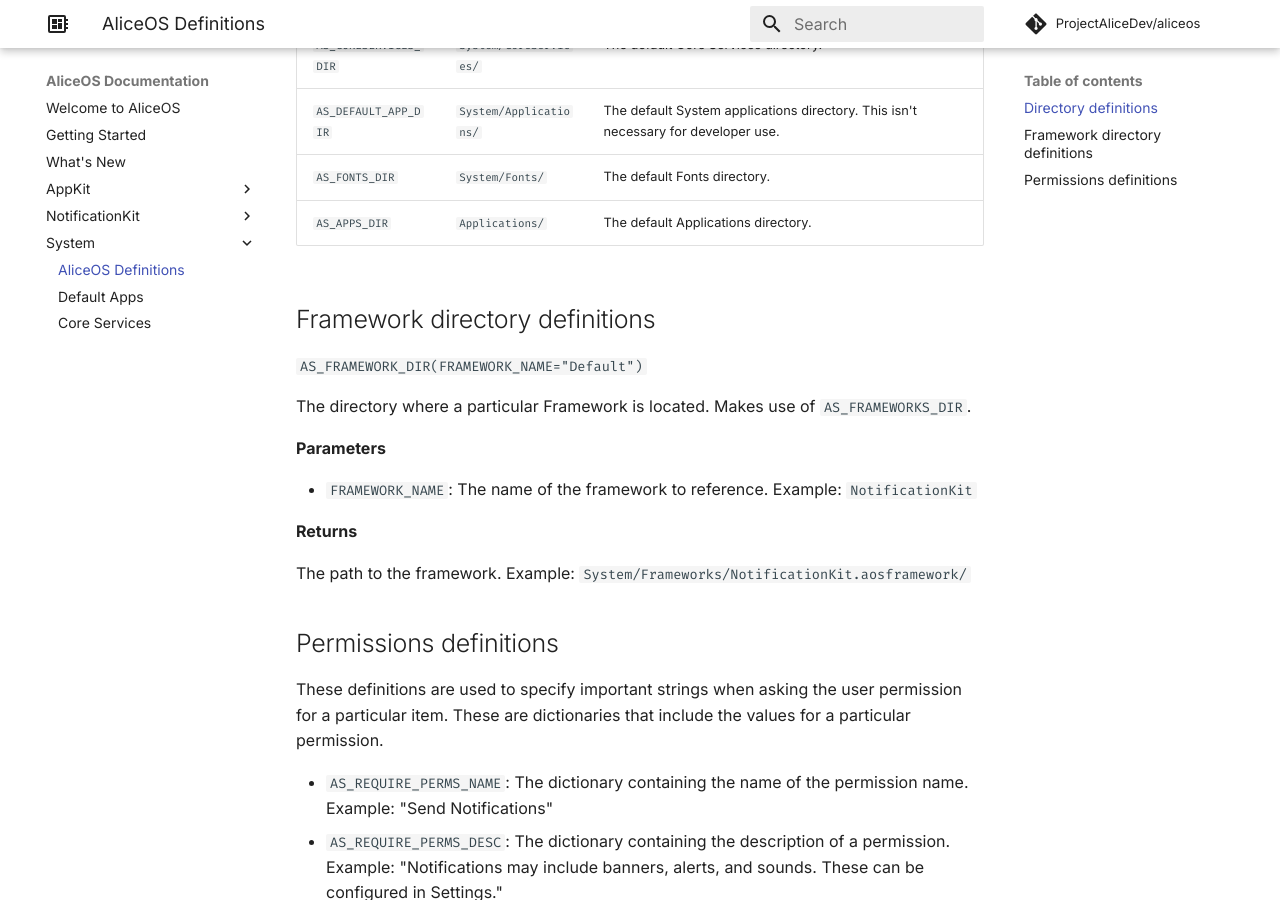
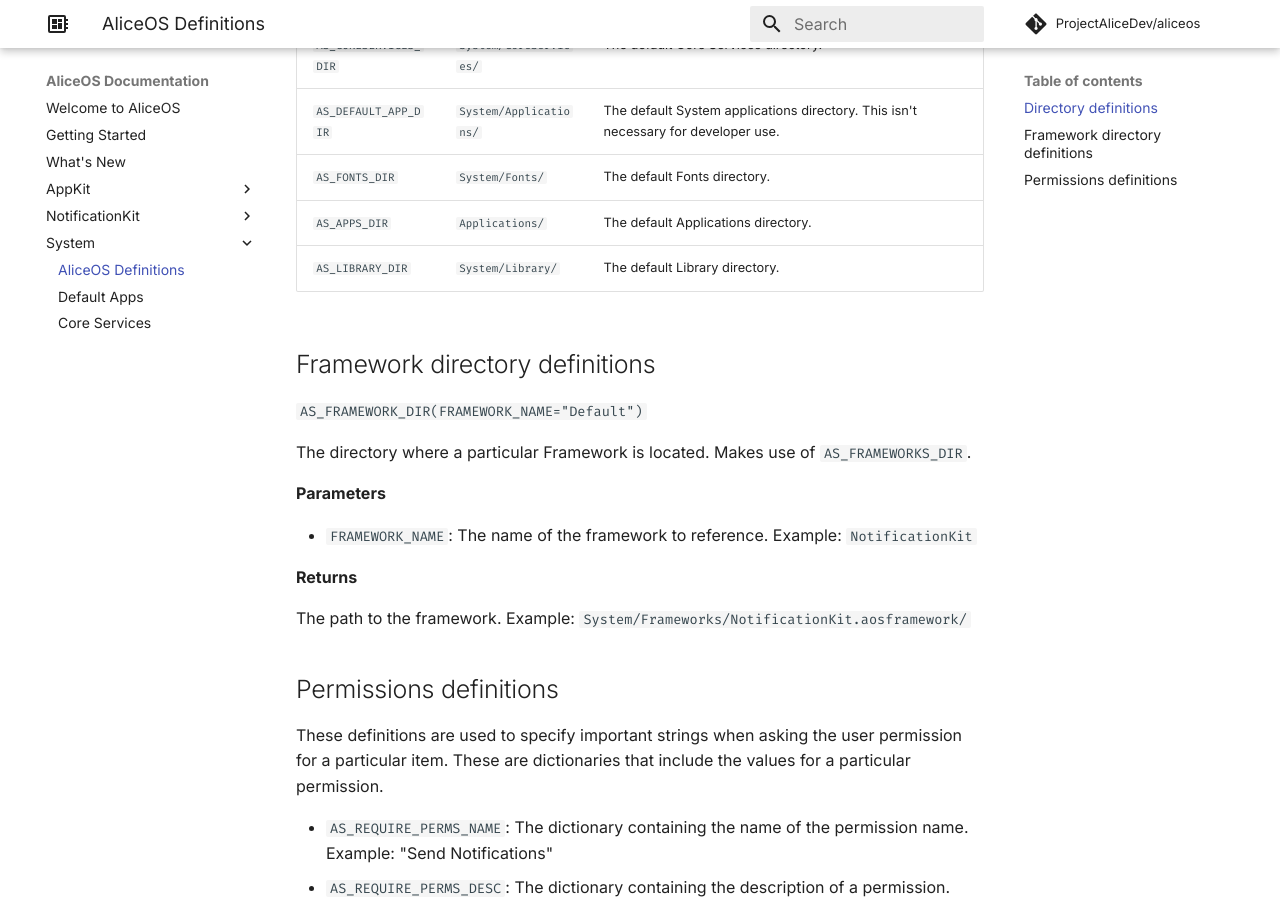
Before and after one commit to ProjectAliceDev/aliceos, an MkDocs documentation site: the page built from mkdocs/System/01-definitions.md, in a window 1280 px wide and 900 px high, scrolled down 482 px. Built offline with MkDocs 1.6.1 and Material for MkDocs 9.7.7, drawn with Linux system fonts in a browser that asks for light colours; some web fonts are replaced; comment, search, counter and statistics services are not loaded.

```diff
--- a/docs/System/01-definitions/index.html
+++ b/docs/System/01-definitions/index.html
@@ -594,6 +594,11 @@
 <td><code>Applications/</code></td>
 <td>The default Applications directory.</td>
 </tr>
+<tr>
+<td><code>AS_LIBRARY_DIR</code></td>
+<td><code>System/Library/</code></td>
+<td>The default Library directory.</td>
+</tr>
 </tbody>
 </table>
 <h2 id="framework-directory-definitions">Framework directory definitions<a class="headerlink" href="#framework-directory-definitions" title="Permanent link">&para;</a></h2>
--- a/mkdocs/System/01-definitions.md
+++ b/mkdocs/System/01-definitions.md
@@ -11,6 +11,7 @@
 | `AS_DEFAULT_APP_DIR` | `System/Applications/` | The default System applications directory. This isn't necessary for developer use. |
 | `AS_FONTS_DIR` | `System/Fonts/` | The default Fonts directory. |
 | `AS_APPS_DIR` | `Applications/` | The default Applications directory. |
+| `AS_LIBRARY_DIR` | `System/Library/` | The default Library directory. |
 
 ## Framework directory definitions
 
```
Also changed, not shown: docs/search/search_index.json (+1 -1 lines), 5 other files.
